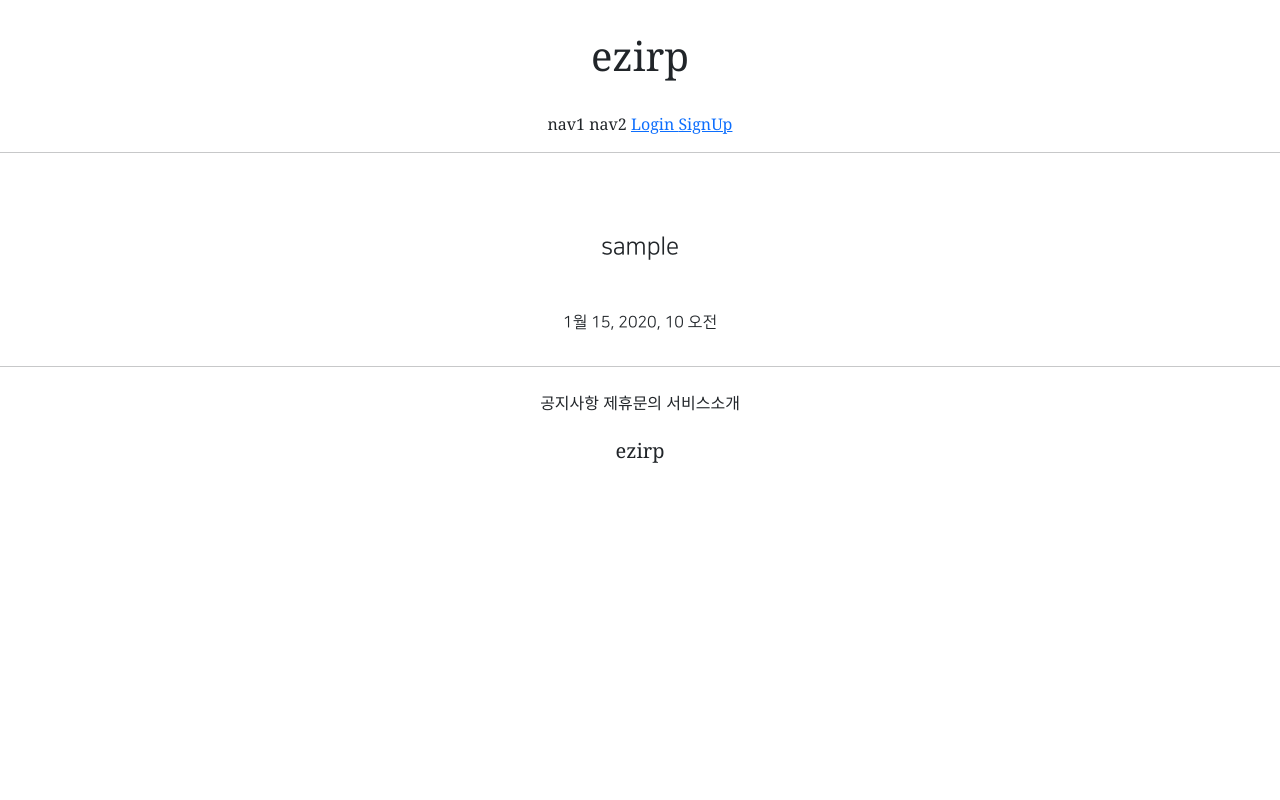
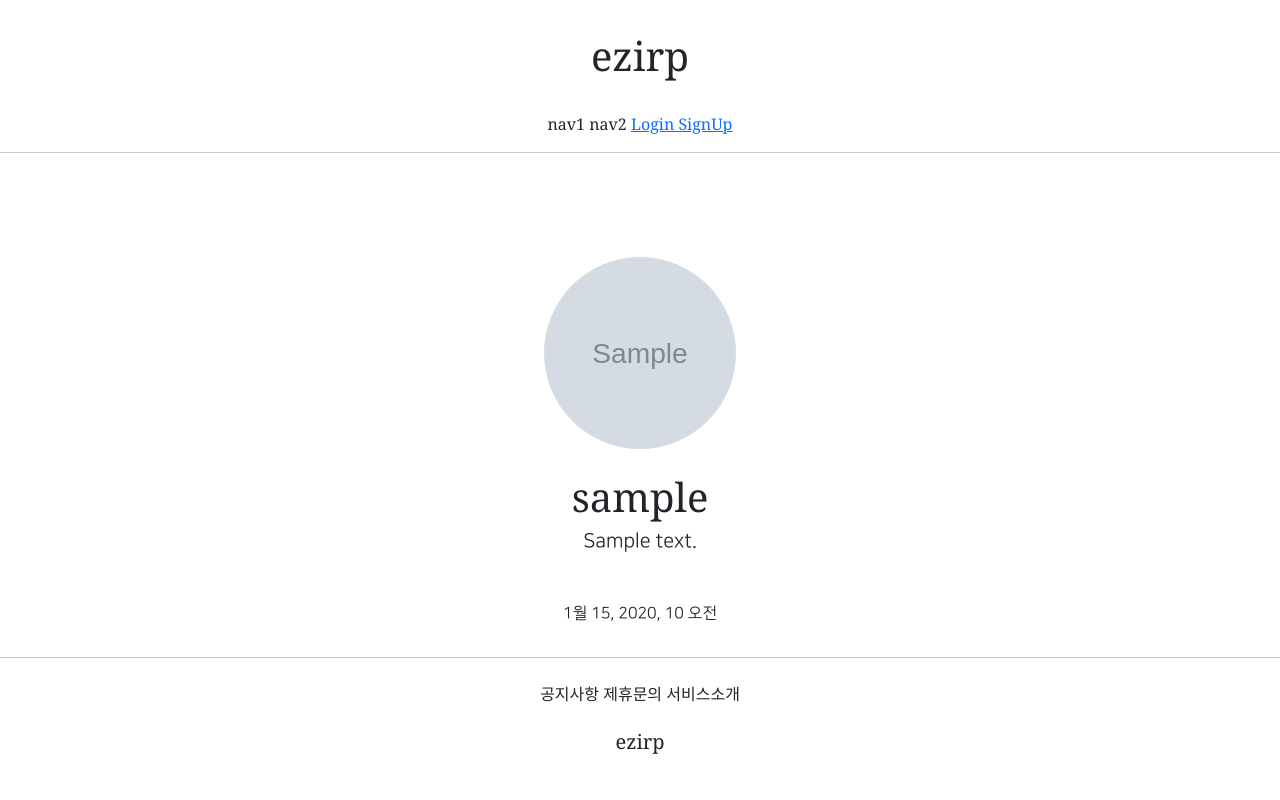
Before and after one commit to yeonsangKim/django_1, a Django app: page /accounts/detail/1 in a window 1280 px wide. Run offline with Django 3.2, Linux system fonts and the light colour scheme; tables that the repository leaves empty hold one stand-in row (values such as "Sample post"); grey boxes marked "Sample" are stand-in pictures; parts of the project's set-up code (start-up, migrations or seed data) failed here and were passed over; some libraries are stand-ins or nearby versions.

Commit message:
7/28 3 class commit 1

```diff
--- a/GJ_AI_FIRST/urls.py
+++ b/GJ_AI_FIRST/urls.py
@@ -13,6 +13,8 @@ Including another URLconf
     1. Import the include() function: from django.urls import include, path
     2. Add a URL to urlpatterns:  path('blog/', include('blog.urls'))
 """
+from django.conf import settings
+from django.conf.urls.static import static
 from django.contrib import admin
 from django.urls import path, include
 
@@ -21,6 +23,4 @@ urlpatterns = [
     path('accounts/', include('accountapp.urls')),
     path('profiles/', include('profileapp.urls')),
 
-
-
-]
+]   + static(settings.MEDIA_URL, document_root=settings.MEDIA_ROOT)
--- a/accountapp/templates/accountapp/detail.html
+++ b/accountapp/templates/accountapp/detail.html
@@ -1,19 +1,29 @@
 {% extends 'base.html' %}
-
 
 {% block content %}
 
 
     <div class="text-center mw-500 m-auto">
         <div class="m-5">
-                <h4>{{ target_user.username }}</h4>  {# target_user를 통해 id출력 #}
+            {% if target_user.profile %}
+                <img src="{{ target_user.profile.image.url }}"
+                     class="profile_image m-4"
+                     alt="profile image">
+                <h1 class="NNS_B">{{ target_user.profile.nickname }}</h1>
+                <h5>{{ target_user.profile.message }}</h5>
+            {% else %}
+            <h1>
+                <a href="{% url 'profileapp:create' %}">
+                    Create Profile
+                </a>
+            </h1>
+            {% endif %}
         </div>
         <div>
-                {{ target_user.date_joined }} {# target_user를 통해 가입날짜 출력 #}
+            {{ target_user.date_joined }}
         </div>
+
         {% if user == target_user %}
-
-
 
         <div>
             <a href="{% url 'accountapp:update' pk=target_user.pk %}">
@@ -25,7 +35,9 @@
                 Quit
             </a>
         </div>
+
         {% endif %}
     </div>
 
+
 {% endblock %}
--- a/static/base.css
+++ b/static/base.css
@@ -19,3 +19,14 @@
     max-width: 500px;
     padding: 1rem 1.5rem;
 }
+
+.profile_image{
+    height: 12rem;
+    width:12rem;
+    border-radius: 20rem;
+    object-fit: cover;
+}
+
+.NNS_B{
+    font-family: "Noto Serif",cursive;
+}
```
Lines whose indentation alone changed are shown as unchanged.
